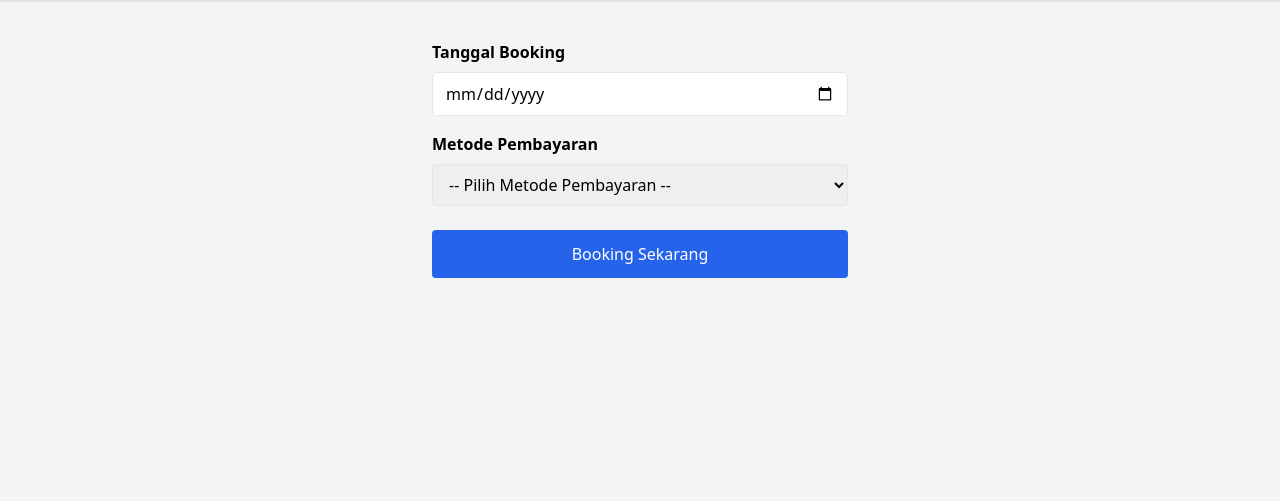
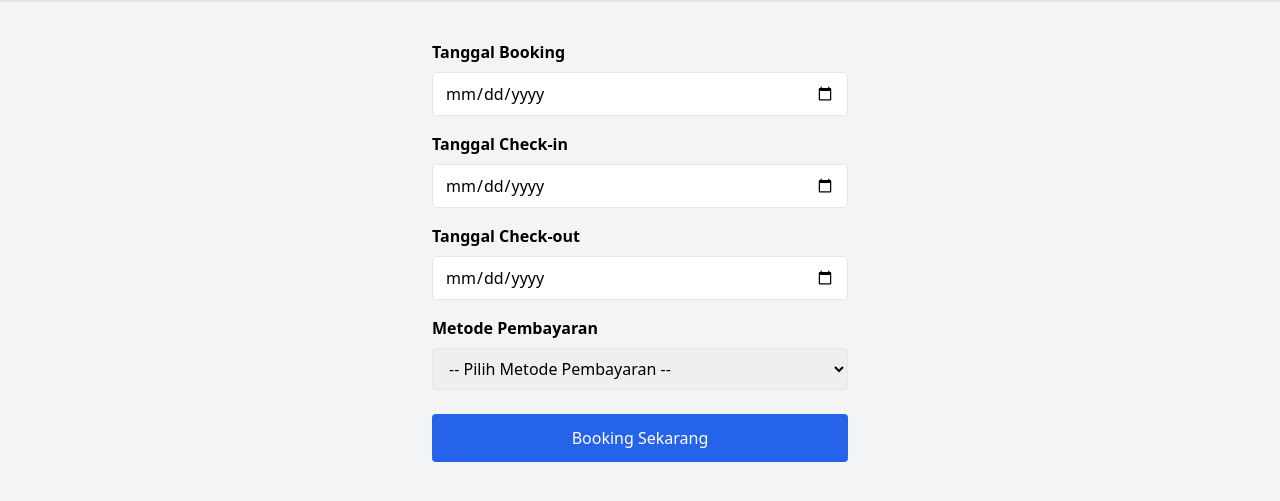
Before and after one commit to Teddy26-rzky/blackboxai-1745865931898, a PHP site: page /booking.php?room_id=1 in a window 1280 px wide. Shown: the part 64-565 px from the top of the page. Run offline with PHP 8.4, Linux system fonts and the light colour scheme; the visitor is signed in with stand-in values (Sample User, id 1); tables that the repository leaves empty hold one stand-in row (Sample ...); some libraries are stand-ins or nearby versions.

Commit message:
Add bales-room/booking.php 1745923508003

```diff
--- a/bales-room/booking.php
+++ b/bales-room/booking.php
@@ -27,26 +27,37 @@ $success = false;
 
 if ($_SERVER['REQUEST_METHOD'] === 'POST') {
     $booking_date = $_POST['booking_date'] ?? '';
+    $check_in_date = $_POST['check_in_date'] ?? '';
+    $check_out_date = $_POST['check_out_date'] ?? '';
     $payment_method = $_POST['payment_method'] ?? '';
 
     if (!$booking_date) {
         $errors[] = 'Tanggal booking harus diisi.';
     }
+    if (!$check_in_date) {
+        $errors[] = 'Tanggal check-in harus diisi.';
+    }
+    if (!$check_out_date) {
+        $errors[] = 'Tanggal check-out harus diisi.';
+    }
+    if (strtotime($check_out_date) <= strtotime($check_in_date)) {
+        $errors[] = 'Tanggal check-out harus lebih besar dari tanggal check-in.';
+    }
     if (!$payment_method || !in_array($payment_method, ['transfer', 'cash'])) {
         $errors[] = 'Metode pembayaran harus dipilih.';
     } else {
-        // Cek apakah sudah ada booking untuk kamar dan tanggal tersebut dengan status pending atau confirmed
-        $stmt = $pdo->prepare('SELECT * FROM bookings WHERE room_id = ? AND booking_date = ? AND status IN ("pending", "confirmed")');
-        $stmt->execute([$room_id, $booking_date]);
+        // Cek apakah sudah ada booking untuk kamar dan tanggal yang bertabrakan dengan status pending atau confirmed
+        $stmt = $pdo->prepare('SELECT * FROM bookings WHERE room_id = ? AND status IN ("pending", "confirmed") AND ((check_in_date <= ? AND check_out_date > ?) OR (check_in_date < ? AND check_out_date >= ?))');
+        $stmt->execute([$room_id, $check_in_date, $check_in_date, $check_out_date, $check_out_date]);
         if ($stmt->fetch()) {
-            $errors[] = 'Maaf, kamar sudah dibooking pada tanggal tersebut.';
+            $errors[] = 'Maaf, kamar sudah dibooking pada tanggal yang Anda pilih.';
         }
     }
 
     if (empty($errors)) {
         // Simpan booking dengan status pending dan metode pembayaran
-        $stmt = $pdo->prepare('INSERT INTO bookings (user_id, room_id, booking_date, status, payment_method, payment_status) VALUES (?, ?, ?, "pending", ?, "unpaid")');
-        $stmt->execute([$_SESSION['user_id'], $room_id, $booking_date, $payment_method]);
+        $stmt = $pdo->prepare('INSERT INTO bookings (user_id, room_id, booking_date, check_in_date, check_out_date, status, payment_method, payment_status) VALUES (?, ?, ?, ?, ?, "pending", ?, "unpaid")');
+        $stmt->execute([$_SESSION['user_id'], $room_id, $booking_date, $check_in_date, $check_out_date, $payment_method]);
         $success = true;
     }
 }
@@ -89,6 +100,10 @@ if ($_SERVER['REQUEST_METHOD'] === 'POST') {
 <form method="POST" action="booking.php?room_id=<?=htmlspecialchars($room_id)?>" novalidate>
     <label for="booking_date" class="block mb-2 font-semibold">Tanggal Booking</label>
     <input type="date" id="booking_date" name="booking_date" required class="w-full mb-4 px-3 py-2 border rounded" />
+    <label for="check_in_date" class="block mb-2 font-semibold">Tanggal Check-in</label>
+    <input type="date" id="check_in_date" name="check_in_date" required class="w-full mb-4 px-3 py-2 border rounded" />
+    <label for="check_out_date" class="block mb-2 font-semibold">Tanggal Check-out</label>
+    <input type="date" id="check_out_date" name="check_out_date" required class="w-full mb-4 px-3 py-2 border rounded" />
     <label for="payment_method" class="block mb-2 font-semibold">Metode Pembayaran</label>
     <select id="payment_method" name="payment_method" required class="w-full mb-6 px-3 py-2 border rounded">
         <option value="">-- Pilih Metode Pembayaran --</option>
```
